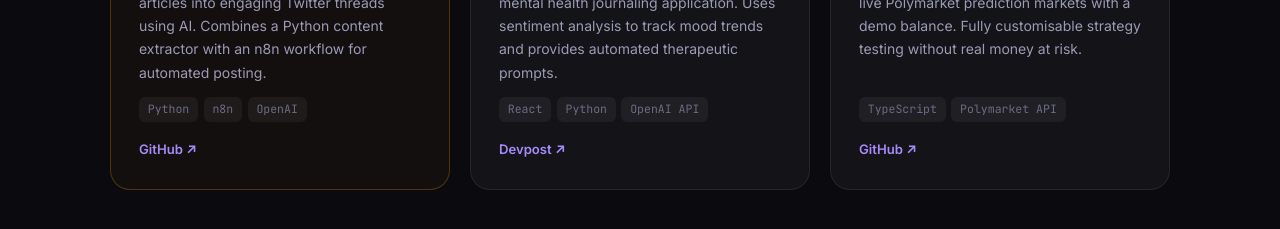
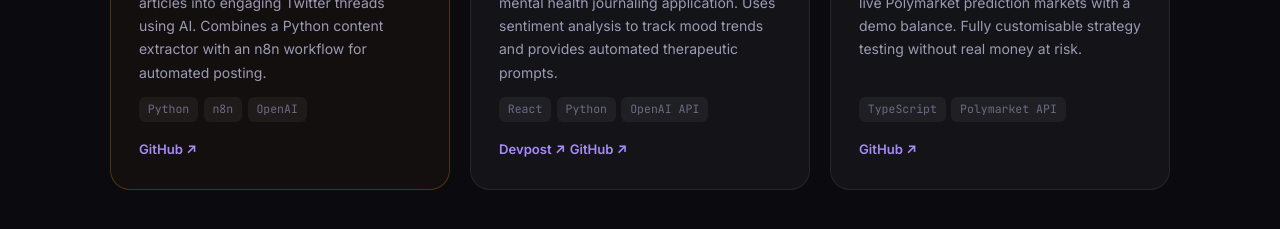
Before and after one commit to SohamXYZDev/sohamxyz.com, a plain HTML site: page index.html in a window 1280 px wide. Shown: the part 4900-5129 px from the top of the page. Drawn offline with Linux system fonts and the light colour scheme.

Commit message:
feat: re-add github link for vibenote

```diff
--- a/index.html
+++ b/index.html
@@ -790,6 +790,7 @@
           </div>
           <div class="project-links">
             <a href="https://devpost.com/software/vibenote" target="_blank" class="project-link-btn">Devpost ↗</a>
+            <a href="https://github.com/SohamXYZDev/VibeNote" target="_blank" class="project-link-btn">GitHub ↗</a>
           </div>
         </div>
 
```
